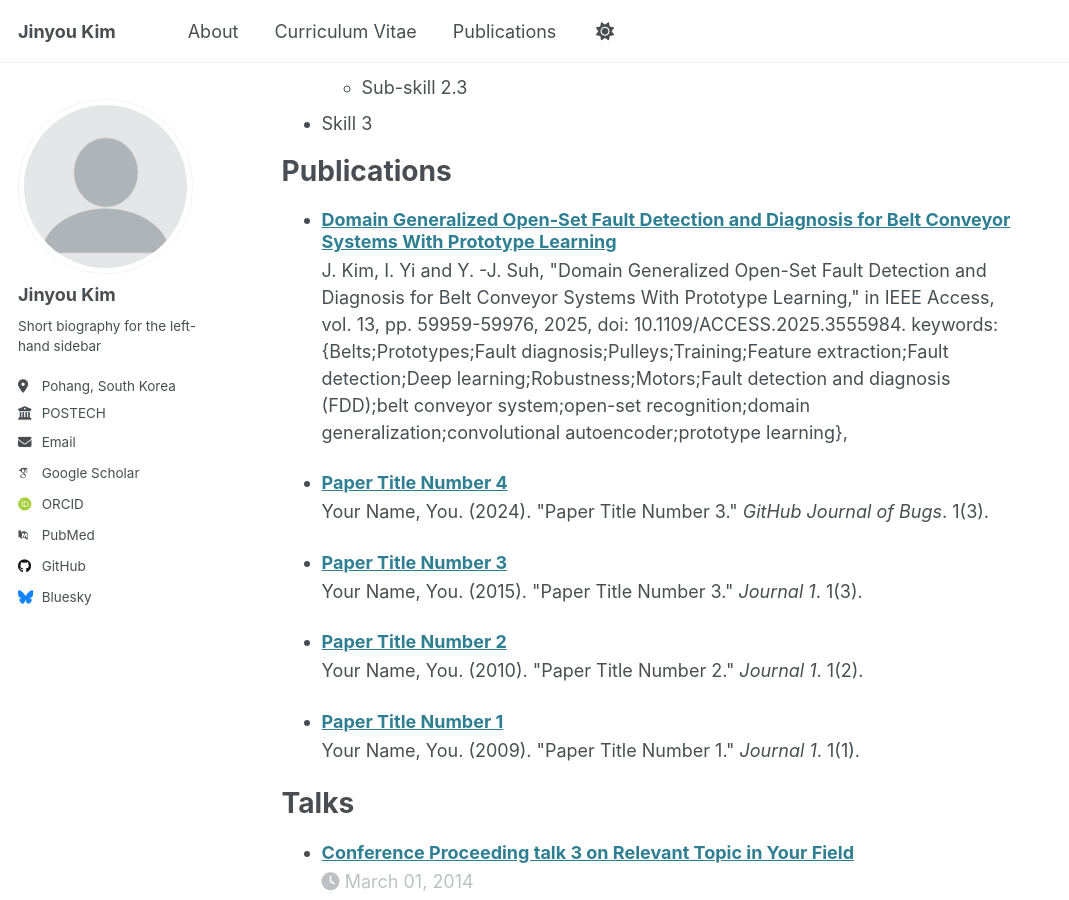
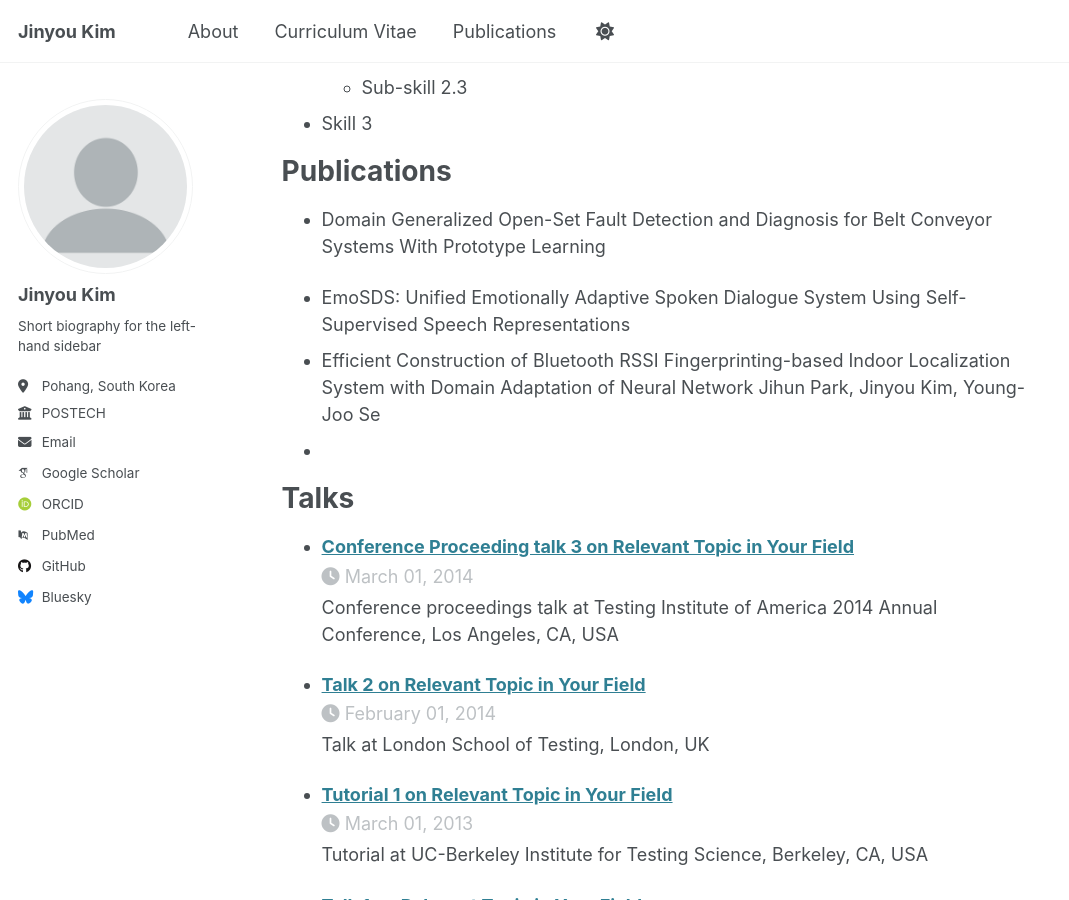
Before and after one commit to JinyouKim/jinyoukim.github.io, a Jekyll site: the page built from _pages/about.md, in a window 1280 px wide and 900 px high, scrolled down 979 px. Shown: the whole window, without its empty margins (0-1069 px from the left). Built offline with Jekyll 4.4.1, drawn with Linux system fonts in a browser that asks for light colours; some web fonts are replaced.

Commit message:
Update about.md

```diff
--- a/_pages/about.md
+++ b/_pages/about.md
@@ -41,9 +41,12 @@ Skills
 
 Publications
 ======
-  <ul>{% for post in site.publications reversed %}
-    {% include archive-single-cv.html %}
-  {% endfor %}</ul>
+* Domain Generalized Open-Set Fault Detection and Diagnosis for Belt Conveyor Systems With Prototype Learning
+
+* EmoSDS: Unified Emotionally Adaptive Spoken Dialogue System Using Self-Supervised Speech Representations
+* Efficient Construction of Bluetooth RSSI Fingerprinting-based Indoor Localization System with Domain Adaptation of Neural Network
+Jihun Park, Jinyou Kim, Young-Joo Se
+*
 
 Talks
 ======
```
